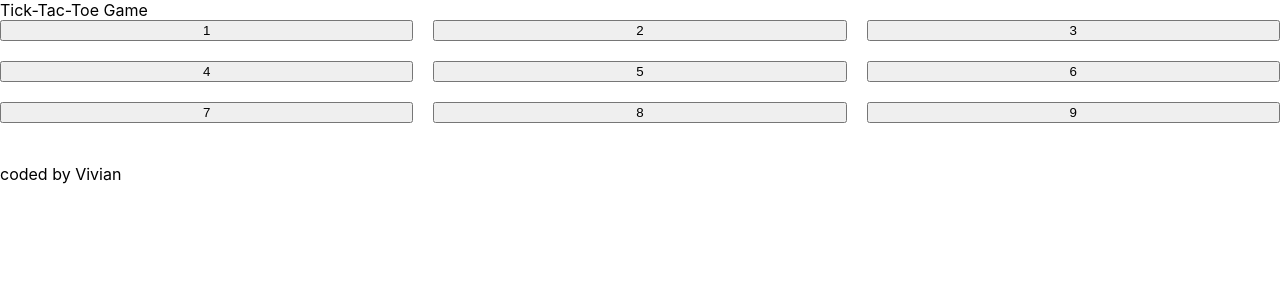
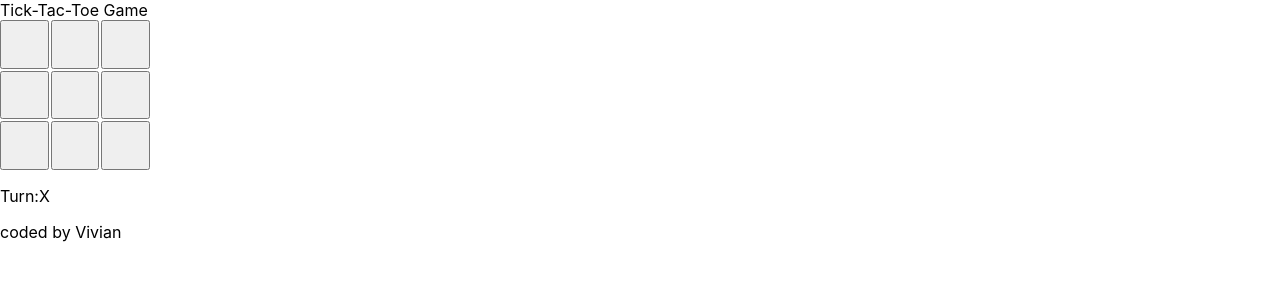
Before and after one commit to VivianTang11/tic-tac-toe, a React (Create React App) app: page / in a window 1280 px wide. Shown: the top 300 px of the page. Built offline with nearby package versions, Linux system fonts and the light colour scheme.

Commit message:
Completed functions

```diff
--- a/src/App.jsx
+++ b/src/App.jsx
@@ -1,6 +1,6 @@
 import { useState } from 'react';
 import './App.css';
-import Board from './components/Board/Board';
+import Game from './components/Game/Game';
 import Reset from './components/Reset/Reset';
 
 
@@ -8,17 +8,13 @@ import Reset from './components/Reset/Reset';
 
 export default function App() {
 
-  const [reset, setReset] = useState(false)
-  const [winner, setWinner] = useState('Player 1')
-  const [turn, setTurn] = useState('X')
-
   return (
     <div>
       <header>
         Tick-Tac-Toe Game
       </header>
       <main>
-        { reset ? <Reset reset={reset} setReset={setReset} winner={winner}/> : <Board/> }
+        <Game/>
       </main>
       <footer>
         coded by Vivian
--- a/src/components/Board/Board.jsx
+++ b/src/components/Board/Board.jsx
@@ -1,20 +1,14 @@
-import React, { useEffect } from 'react';
+import React from 'react';
 import Square from '../Square/Square';
 import styles from './Board.module.css'
 
-export default function Board() {
+export default function Board({squares, onClick}) {
 
   return (
     <div className={styles.board}>
-      <Square value="1" onClick={() => onClick("dummy value")} />
-	    <Square value="2" onClick={() => onClick("dummy value")} />
-	    <Square value="3" onClick={() => onClick("dummy value")} />
-	    <Square value="4" onClick={() => onClick("dummy value")} />
-	    <Square value="5" onClick={() => onClick("dummy value")} />
-	    <Square value="6" onClick={() => onClick("dummy value")} />
-	    <Square value="7" onClick={() => onClick("dummy value")} />
-	    <Square value="8" onClick={() => onClick("dummy value")} />
-	    <Square value="9" onClick={() => onClick("dummy value")} />
+			{squares.map((square, i) => (
+				<Square key={i} value={square} onClick={() => onClick(i)} />
+			))}
     </div>
   )
 }
--- a/src/components/Board/Board.module.css
+++ b/src/components/Board/Board.module.css
@@ -1,9 +1,7 @@
 .board{
   display: grid;
-  grid-template-columns: 1fr 1fr 1fr;
-  grid-template-rows: 1fr 1fr 1fr 1fr;
-  grid-column-gap: 20px;
-  grid-row-gap: 20px;
-  justify-items: stretch;
-  align-items: stretch;
+  grid-template: repeat(3,1fr)/repeat(3,1fr);
+  gap: 2px;
+  width: 150px;
+  height: 150px;
 }
--- /dev/null
+++ b/src/components/Game/Game.jsx
@@ -0,0 +1,29 @@
+import React, { useState } from 'react';
+import Board from '../Board/Board';
+import Reset from '../Reset/Reset';
+import { calculateWinner } from '../../helper';
+
+
+export default function Game() {
+  const [board, setBoard] = useState(Array(9).fill(null))
+  const [nextPlayer, setnextPlayer] = useState(true)
+  const winner = calculateWinner(board)
+
+  const handleClick = (i) => {
+      const boardCopy = [...board]
+      //if game is won or occupied square
+      if (winner || boardCopy[i]) return
+      //put x or o in the clciked square
+      boardCopy[i] = nextPlayer ? 'X' : 'O'
+      setBoard(boardCopy)
+      setnextPlayer(!nextPlayer)
+  }
+
+
+  return (
+    <div>
+      <Board squares={board} onClick={handleClick}/>
+      <p>{winner ? <Reset winner={winner} setBoard={setBoard}/> : `Turn:${nextPlayer ? 'X' : 'O'}`}</p>
+    </div>
+  )
+}
--- a/src/components/Reset/Reset.jsx
+++ b/src/components/Reset/Reset.jsx
@@ -1,14 +1,14 @@
 import React from 'react'
 
-export default function Reset({reset, setReset, winner}) {
+export default function Reset({winner, setBoard}) {
 
   const handleClick = () => {
-    setReset(!reset)
+    setBoard(Array(9).fill(null))
   }
 
   return (
     <div>
-      <p>{winner} is the winner!</p>
+      <p>Winner is {winner}</p>
       <button onClick={handleClick}>Reset</button>
     </div>
   )
--- a/src/components/Square/Square.jsx
+++ b/src/components/Square/Square.jsx
@@ -1,7 +1,7 @@
-import React from 'react'
+import React from 'react';
 
-export default function Square(props) {
+export default function Square({value, onClick}) {
   return (
-    <button onClick={props.onClick}>{props.value}</button>
+    <button onClick={onClick}>{value}</button>
   )
 }
--- a/helper.jsx
+++ b/src/helper.jsx
@@ -17,3 +17,10 @@ export function calculateWinner(squares) {
 	}
 	return null;
 }
+
+const squares = [
+	null,null,null,
+	'x','x','o',
+	null,null,null
+];
+console.log(calculateWinner(squares))
```
